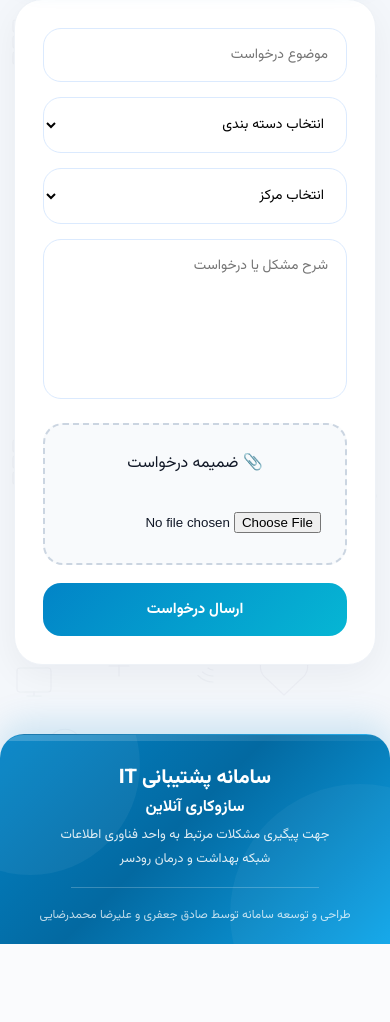
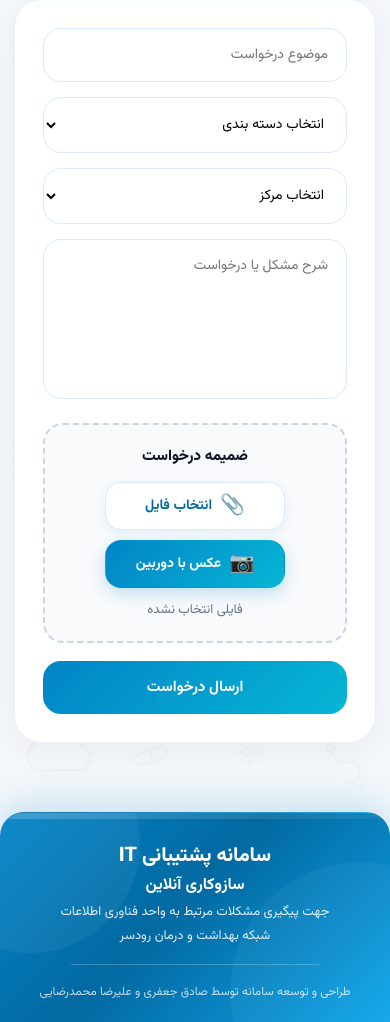
Before and after one commit to mr-BigJay/ticketin, a PHP site: page /new-ticket.php in a window 390 px wide. Shown: the part 212-1234 px from the top of the page. Before the commit the page ends 1156 px from the top, so only its background shows below. Run offline with PHP 8.4, Linux system fonts and the light colour scheme; the visitor is signed in with stand-in values (Sample User, id 1); data that the repository does not hold is empty.

Commit message:
Add camera button for ticket attachment on mobile
Replace the native file input with gallery and camera actions.
The camera button uses capture=environment to open the device camera directly.

Co-authored-by: BigJay <daBigJay@users.noreply.github.com>

```diff
--- a/new-ticket.php
+++ b/new-ticket.php
@@ -215,13 +215,161 @@ require 'includes/header.php';
 
     border-radius:20px;
 
-    padding:24px;
+    padding:20px 18px;
 
     text-align:center;
 
     margin-bottom:18px;
 
-    line-height:30px;
+}
+
+.upload-box-title{
+
+    font-size:15px;
+
+    font-weight:800;
+
+    color:#0f172a;
+
+    margin-bottom:14px;
+
+}
+
+.upload-actions{
+
+    display:flex;
+
+    align-items:stretch;
+
+    justify-content:center;
+
+    gap:10px;
+
+    flex-wrap:wrap;
+
+}
+
+.upload-action-btn{
+
+    flex:1 1 130px;
+
+    max-width:180px;
+
+    display:inline-flex;
+
+    align-items:center;
+
+    justify-content:center;
+
+    gap:8px;
+
+    min-height:48px;
+
+    padding:10px 14px;
+
+    border:1px solid #dbeafe;
+
+    border-radius:16px;
+
+    background:white;
+
+    color:#0369a1;
+
+    font-family:'Vazirmatn',sans-serif;
+
+    font-size:14px;
+
+    font-weight:700;
+
+    cursor:pointer;
+
+    transition:.2s;
+
+    box-shadow:0 4px 12px rgba(2,132,199,.08);
+
+}
+
+.upload-action-btn:hover{
+
+    transform:translateY(-1px);
+
+    border-color:#7dd3fc;
+
+    background:#f0f9ff;
+
+}
+
+.upload-action-camera{
+
+    background:linear-gradient(135deg,#0284c7,#06b6d4);
+
+    border-color:transparent;
+
+    color:white;
+
+    box-shadow:0 6px 16px rgba(2,132,199,.22);
+
+}
+
+.upload-action-camera:hover{
+
+    background:linear-gradient(135deg,#0369a1,#0891b2);
+
+    border-color:transparent;
+
+    color:white;
+
+}
+
+.upload-action-icon{
+
+    font-size:20px;
+
+    line-height:1;
+
+}
+
+.upload-file-name{
+
+    margin-top:12px;
+
+    font-size:13px;
+
+    color:#64748b;
+
+    line-height:1.6;
+
+    word-break:break-word;
+
+}
+
+.upload-file-name.has-file{
+
+    color:#0284c7;
+
+    font-weight:700;
+
+}
+
+.upload-file-input{
+
+    position:absolute;
+
+    width:1px;
+
+    height:1px;
+
+    padding:0;
+
+    margin:-1px;
+
+    overflow:hidden;
+
+    clip:rect(0,0,0,0);
+
+    white-space:nowrap;
+
+    border:0;
 
 }
 
@@ -610,14 +758,52 @@ required></textarea>
 
 <div class="upload-box">
 
-📎 ضمیمه درخواست
-<br><br>
+<div class="upload-box-title">
+ضمیمه درخواست
+</div>
+
+<div class="upload-actions">
+
+<button
+type="button"
+class="upload-action-btn"
+id="pickFileBtn"
+aria-label="انتخاب فایل از گالری">
+
+<span class="upload-action-icon" aria-hidden="true">📎</span>
+<span>انتخاب فایل</span>
+
+</button>
+
+<button
+type="button"
+class="upload-action-btn upload-action-camera"
+id="openCameraBtn"
+aria-label="گرفتن عکس با دوربین">
+
+<span class="upload-action-icon" aria-hidden="true">📷</span>
+<span>عکس با دوربین</span>
+
+</button>
+
+</div>
+
+<div
+class="upload-file-name"
+id="attachmentFileName">
+
+فایلی انتخاب نشده
+
+</div>
 
 <input
 type="file"
+id="attachmentInput"
 name="attachment"
+class="upload-file-input"
 accept="image/*,video/*"
-capture="environment">
+tabindex="-1"
+aria-hidden="true">
 
 </div>
 
@@ -802,6 +988,75 @@ subTypeSelect.addEventListener(
     }
 );
 
+let attachmentInput =
+document.getElementById(
+    'attachmentInput'
+);
+
+let attachmentFileName =
+document.getElementById(
+    'attachmentFileName'
+);
+
+document
+.getElementById('pickFileBtn')
+.addEventListener('click', function(){
+
+    attachmentInput.removeAttribute('capture');
+    attachmentInput.setAttribute(
+        'accept',
+        'image/*,video/*'
+    );
+    attachmentInput.click();
+
+});
+
+document
+.getElementById('openCameraBtn')
+.addEventListener('click', function(){
+
+    attachmentInput.setAttribute(
+        'accept',
+        'image/*'
+    );
+    attachmentInput.setAttribute(
+        'capture',
+        'environment'
+    );
+    attachmentInput.click();
+
+});
+
+attachmentInput.addEventListener(
+    'change',
+    function(){
+
+        if(
+            this.files &&
+            this.files[0]
+        ){
+
+            attachmentFileName.textContent =
+            this.files[0].name;
+
+            attachmentFileName
+            .classList
+            .add('has-file');
+
+        }else{
+
+            attachmentFileName.textContent =
+            'فایلی انتخاب نشده';
+
+            attachmentFileName
+            .classList
+            .remove('has-file');
+
+        }
+
+    }
+);
+
 </script>
 
 <?php include 'includes/footer.php'; ?>
```
